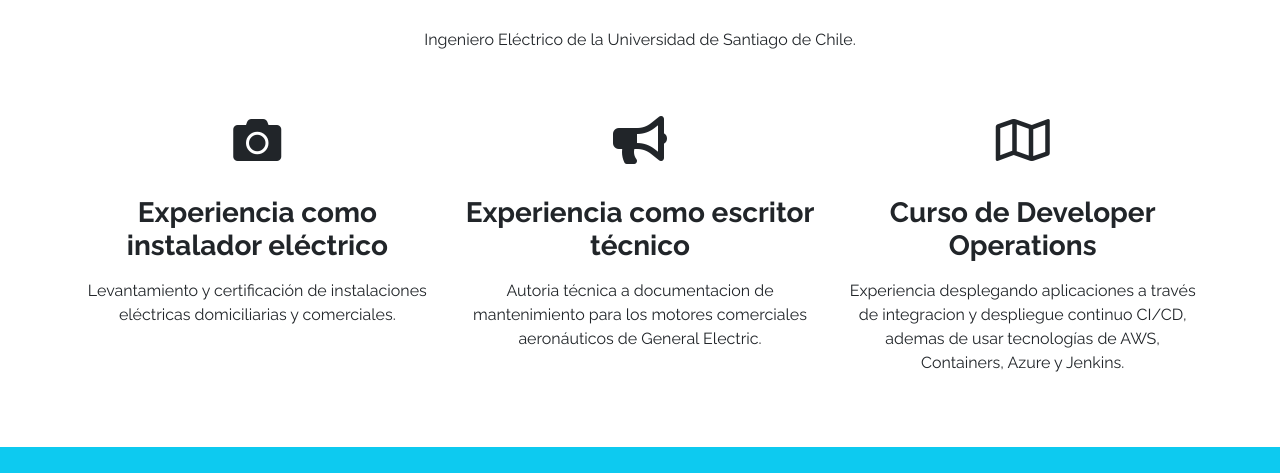
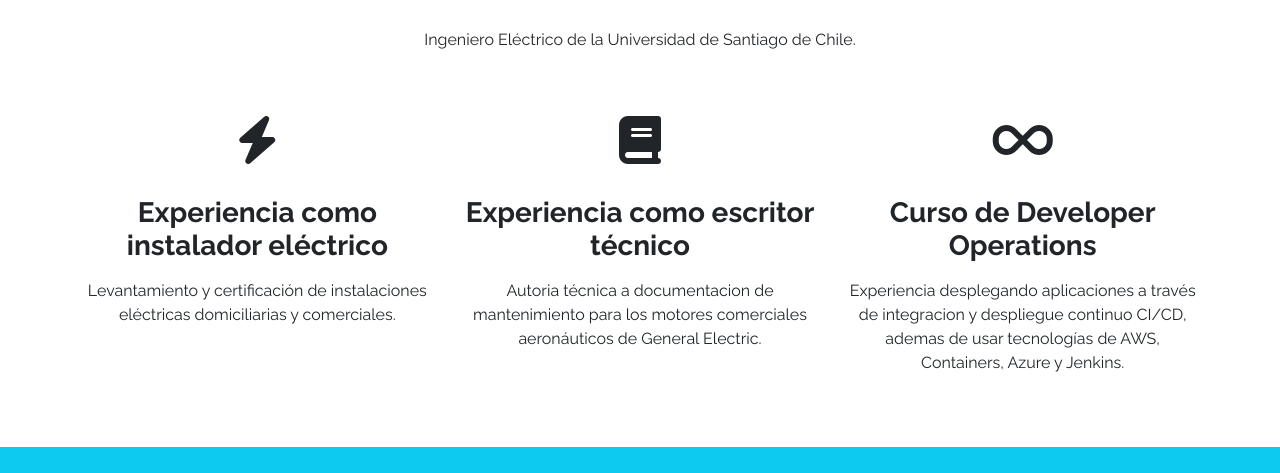
Before and after one commit to Shagooh/curriculum, a plain HTML site: page index.html in a window 1280 px wide. Shown: the part 201-674 px from the top of the page. Drawn offline with nearby package versions, Linux system fonts and the light colour scheme.

Commit message:
cambios iconos

```diff
--- a/assets/css/estilos.css
+++ b/assets/css/estilos.css
@@ -1,9 +1,6 @@
 body {
   font-family: "Raleway", sans-serif;
 }
-
-
-/* Mis trabajos */
 
 #Mis-trabajos .image-top {
   height: 250px;
@@ -11,8 +8,6 @@ body {
   background-size: cover;
   background-position: center;
 }
-
-/* Contacto */
 
 #Contacto form label {
   font-weight: 700;
--- a/index.html
+++ b/index.html
@@ -11,6 +11,7 @@
     <link href="https://cdn.jsdelivr.net/npm/bootstrap@5.1.3/dist/css/bootstrap.min.css" rel="stylesheet"
         integrity="sha384-1BmE4kWBq78iYhFldvKuhfTAU6auU8tT94WrHftjDbrCEXSU1oBoqyl2QvZ6jIW3" crossorigin="anonymous">
     <title>Santiago Rodríguez</title>
+    <script src="https://kit.fontawesome.com/aa813a9a0a.js" crossorigin="anonymous"></script>
     <link rel="stylesheet" href="https://cdnjs.cloudflare.com/ajax/libs/font-awesome/5.9.0/css/all.min.css"
         integrity="sha512-q3eWabyZPc1XTCmF+8/LuE1ozpg5xxn7iO89yfSOd5/oKvyqLngoNGsx8jq92Y8eXJ/IRxQbEC+FGSYxtk2oiw=="
         crossorigin="anonymous" referrerpolicy="no-referrer" />
@@ -58,14 +59,14 @@
 
         <div class="row">
             <div class="col-12 col-md-4">
-                <i class="fas fa-camera fa-3x my-3"></i>
+                <i class="fa-solid fa-bolt fa-3x my-3"></i>
                 <h3 class="my-3 fw-bold">Experiencia como instalador eléctrico</h3>
                 <p class="my-3">
                     Levantamiento y certificación de instalaciones eléctricas domiciliarias y comerciales.
                 </p>
             </div>
             <div class="col-12 col-md-4">
-                <i class="fas fa-bullhorn fa-3x my-3"></i>
+                <i class="fa-solid fa-book fa-3x my-3"></i>
                 <h3 class="my-3 fw-bold">Experiencia como escritor técnico</h3>
                 <p class="my-3">
                     Autoria técnica a documentacion de mantenimiento para los motores comerciales aeronáuticos de
@@ -74,7 +75,7 @@
                 </p>
             </div>
             <div class="col-12 col-md-4">
-                <i class="far fa-map fa-3x my-3"></i>
+                <i class="fa-solid fa-infinity fa-3x my-3"></i>
                 <h3 class="my-3 fw-bold">Curso de Developer Operations</h3>
                 <p class="my-3">
                     Experiencia desplegando aplicaciones a través de integracion y despliegue continuo CI/CD, ademas de
```
